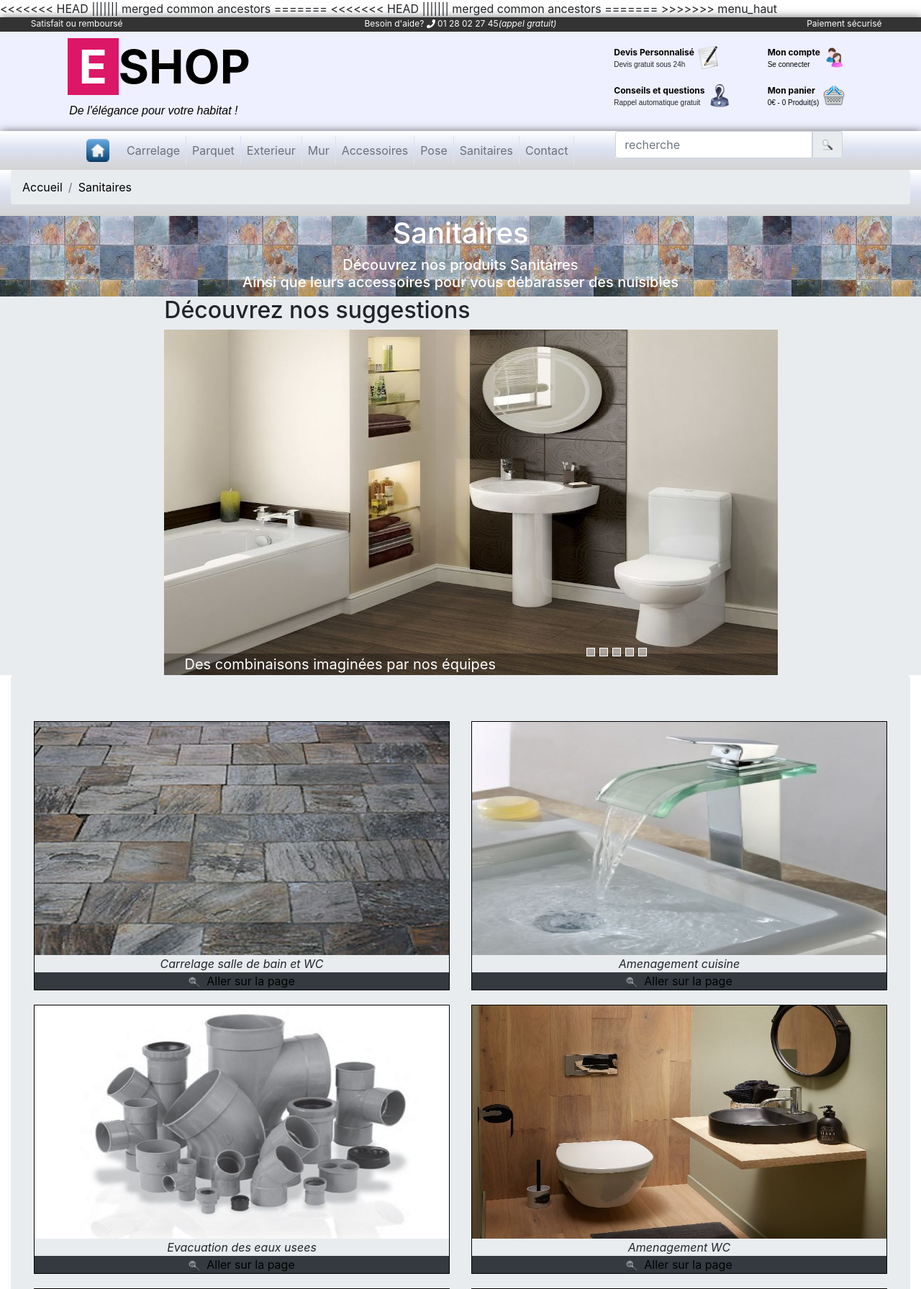
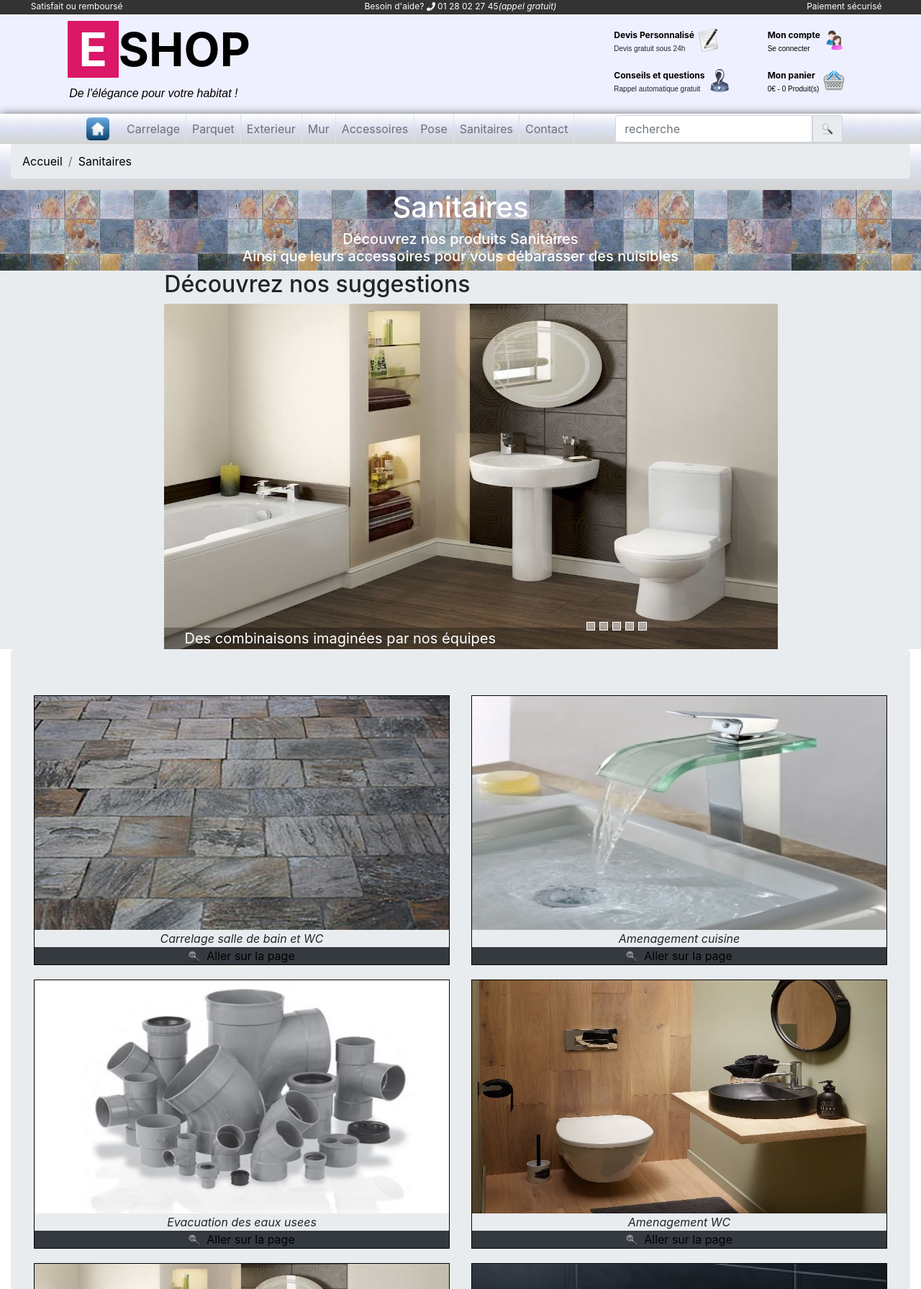
Before and after one commit to tsettset/ESHOP, a PHP site: page /catalogue.php in a window 1280 px wide. Shown: the top 1791 px of the page at 72% size. Run offline with PHP 8.4, Linux system fonts and the light colour scheme; some libraries are stand-ins or nearby versions.

Commit message:
corrections mineures apres merge

```diff
--- a/breadcrumb.php
+++ b/breadcrumb.php
@@ -1,6 +1,3 @@
-<<<<<<< HEAD
-||||||| merged common ancestors
-=======
 <?php
 function afficheBreadcrumb($bcArray, $bcLinksArray){
   if (!empty($bcArray) && !empty($bcLinksArray)){?>
@@ -21,4 +18,3 @@ function afficheBreadcrumb($bcArray, $bcLinksArray){
   }
 }
 ?>
->>>>>>> menu_haut
--- a/catalogue.php
+++ b/catalogue.php
@@ -1,6 +1,3 @@
-<<<<<<< HEAD
-||||||| merged common ancestors
-=======
 <?php require('func.cat.php'); ?>
 <?php require('breadcrumb.php'); ?>
 <!DOCTYPE html>
@@ -178,4 +175,3 @@
   ?>
 </body>
 </html>
->>>>>>> menu_haut
--- a/cgv.php
+++ b/cgv.php
@@ -166,4 +166,3 @@
   ?>
 </body>
 </html>
->>>>>>> menu_haut
--- a/contact.php
+++ b/contact.php
@@ -18,7 +18,6 @@
     afficheBreadcrumb($bc, $bcLinks);
     ?>
     <!--/breadcrumb-->
-    <!------ Include the above in your HEAD tag ---------->
 
     <div class="contact-jumbotron contact-jumbotron-sm">
       <div class="container">
@@ -115,4 +114,3 @@
                 ?>
               </body>
               </html>
->>>>>>> menu_haut
```
